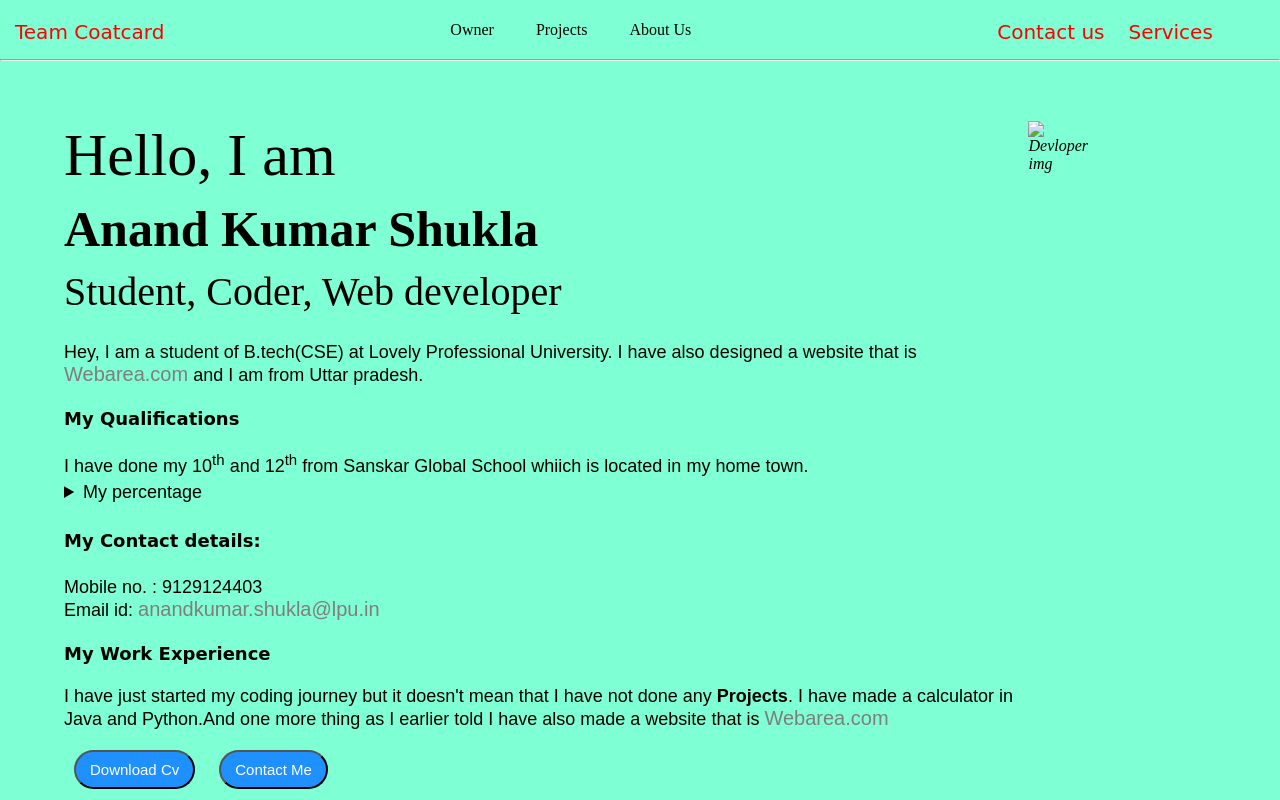
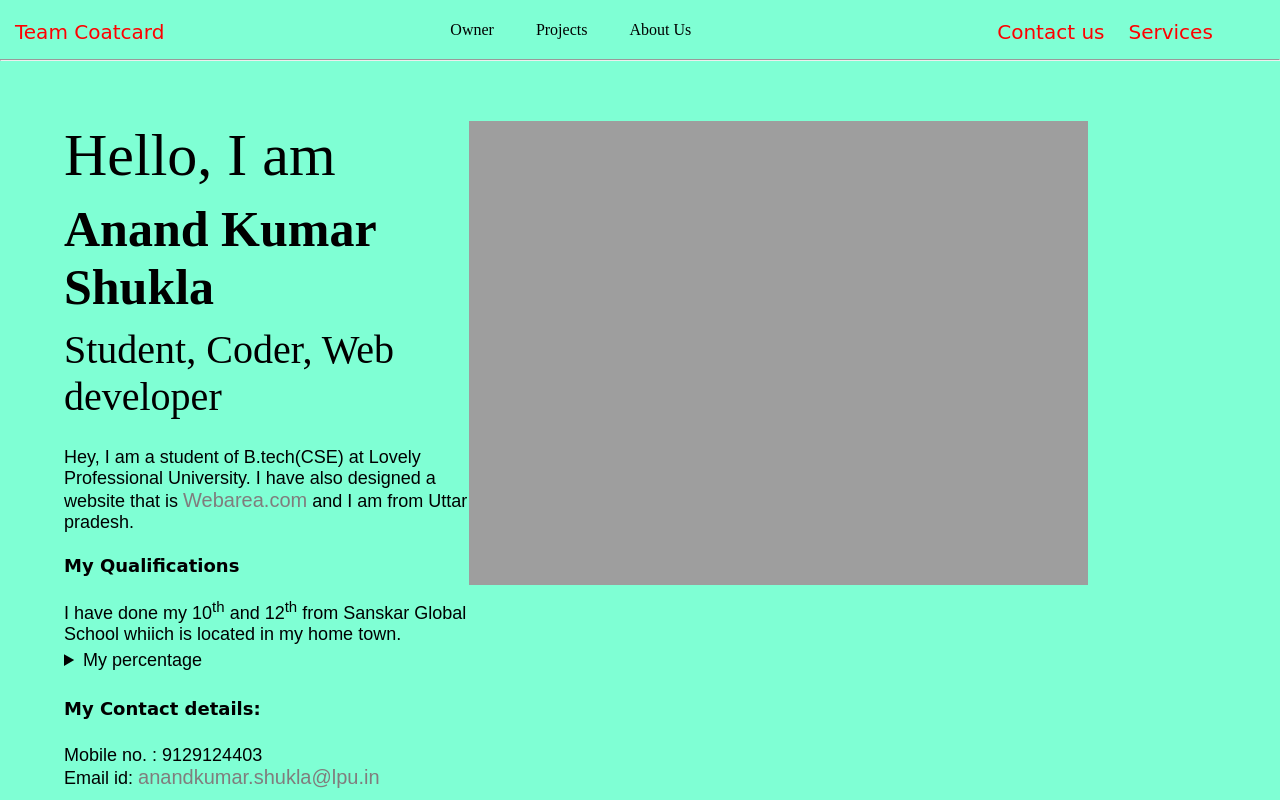
Before and after one commit to thecoatcard/Team-Coatcard, a plain HTML site: page My intro.html in a window 1280 px wide. Shown: the top 800 px of the page. Drawn offline with Linux system fonts and the light colour scheme; the site is published under a folder, as on GitHub Pages, so addresses that start at the root find nothing.

Commit message:
Update My intro.html

```diff
--- a/My intro.html
+++ b/My intro.html
@@ -73,7 +73,7 @@
                     </div>
                 </div>
                 <div class="devpic">
-                    <dfn title="Anand Kumar Shukla"><img src="/dev (1).png" alt="Devloper img"></dfn>
+                    <dfn title="Anand Kumar Shukla"><img src="dev (1).png" alt="Devloper img"></dfn>
 
                 </div>
             </div>
```
